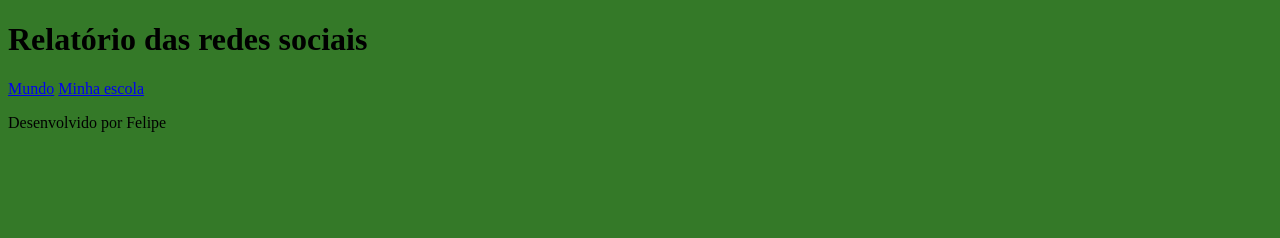
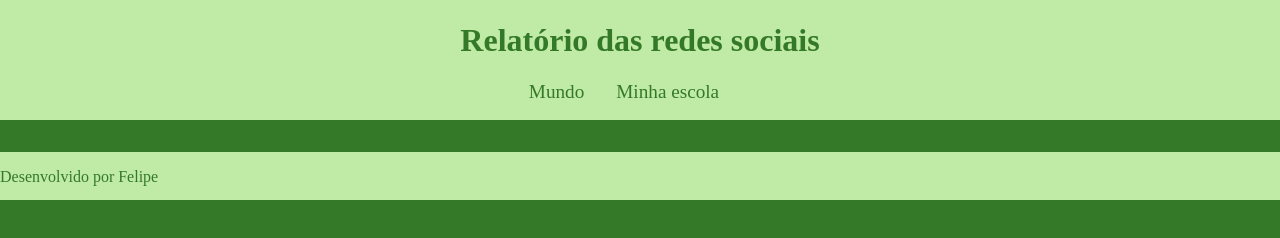
Before and after one commit to AquieGTA12/FeThamson-3B, a plain HTML site: page index.html in a window 1280 px wide. Drawn offline with Linux system fonts and the light colour scheme.

Commit message:
atualização

```diff
--- a/style.css
+++ b/style.css
@@ -11,5 +11,48 @@
     background-color: var(--bg-color);
     color: var(--primary-color)
     font-family: var(--font);
-    height:
+    height: 100vh;
+    margin: 0;
 }
+
+header {
+    background-color: var(--primary-color);
+    text-align: center;
+    padding: 1px;
+}
+
+h1 {
+    font-size: 2rem;
+    color: var(--bg-color);
+    font-weight: 700;
+}
+
+nav {
+    display: flex;
+    justify-content: center;
+    font-weight: 400;
+}
+
+nav a {
+    text-decoration: none;
+    color: var(--bg-color);
+    margin: 0 2rem 1rem 0rem;
+    font-size: 1.2rem;
+}
+
+nav a:hover {
+    text-decoration: underline;
+    transform: scale(0.90);
+    transition: transform 0.1s;
+}
+
+footer {
+    display: flex;
+    align-items: center
+    justify-content: center;
+    background-color: var(--primary-color);
+    color: var(--bg-color);
+    width: 100%;
+    height: 3rem;
+    margin-top: 2rem;
+}
```
Also changed, not shown: informaçõesGlobais.js (added).
